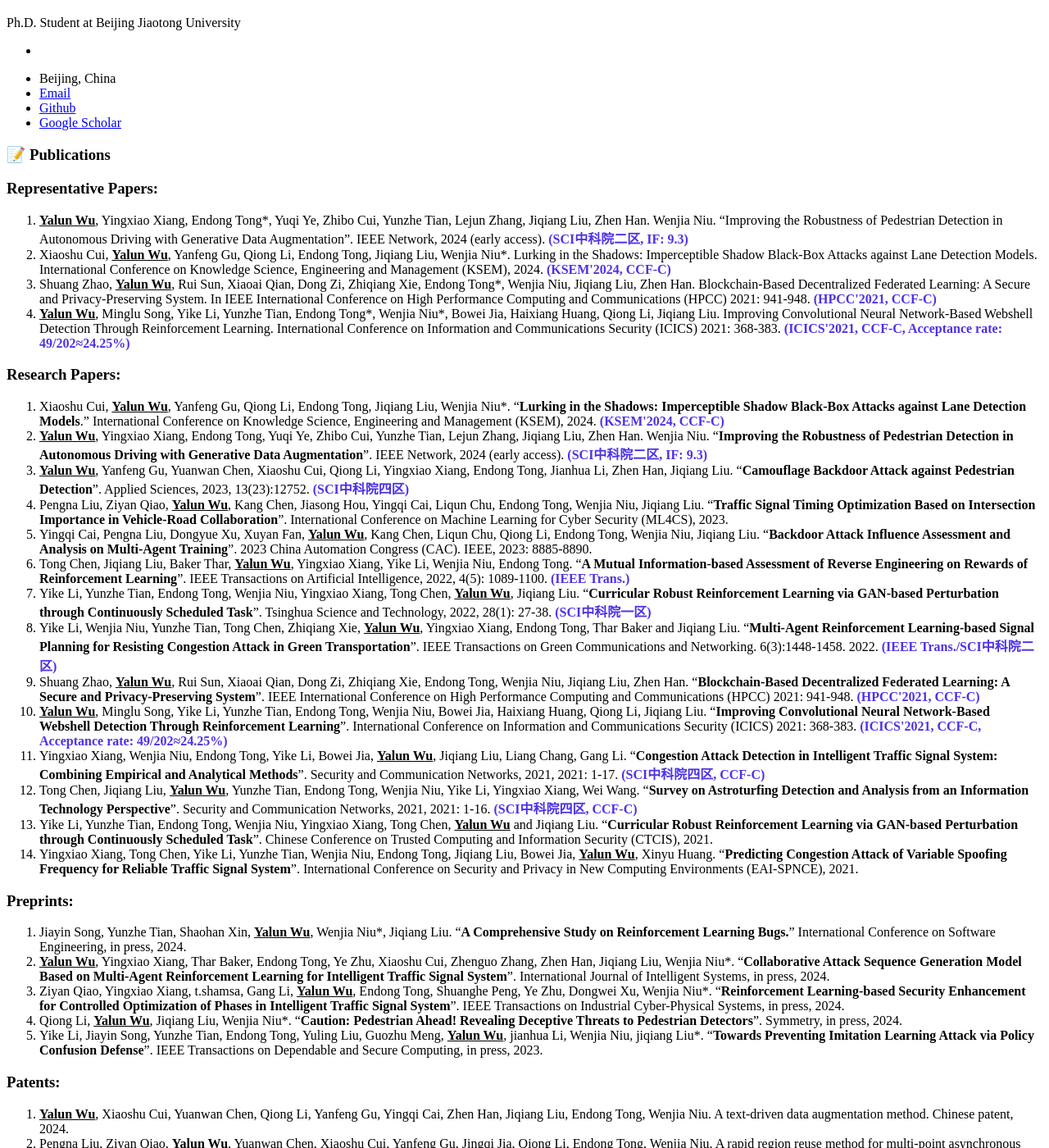
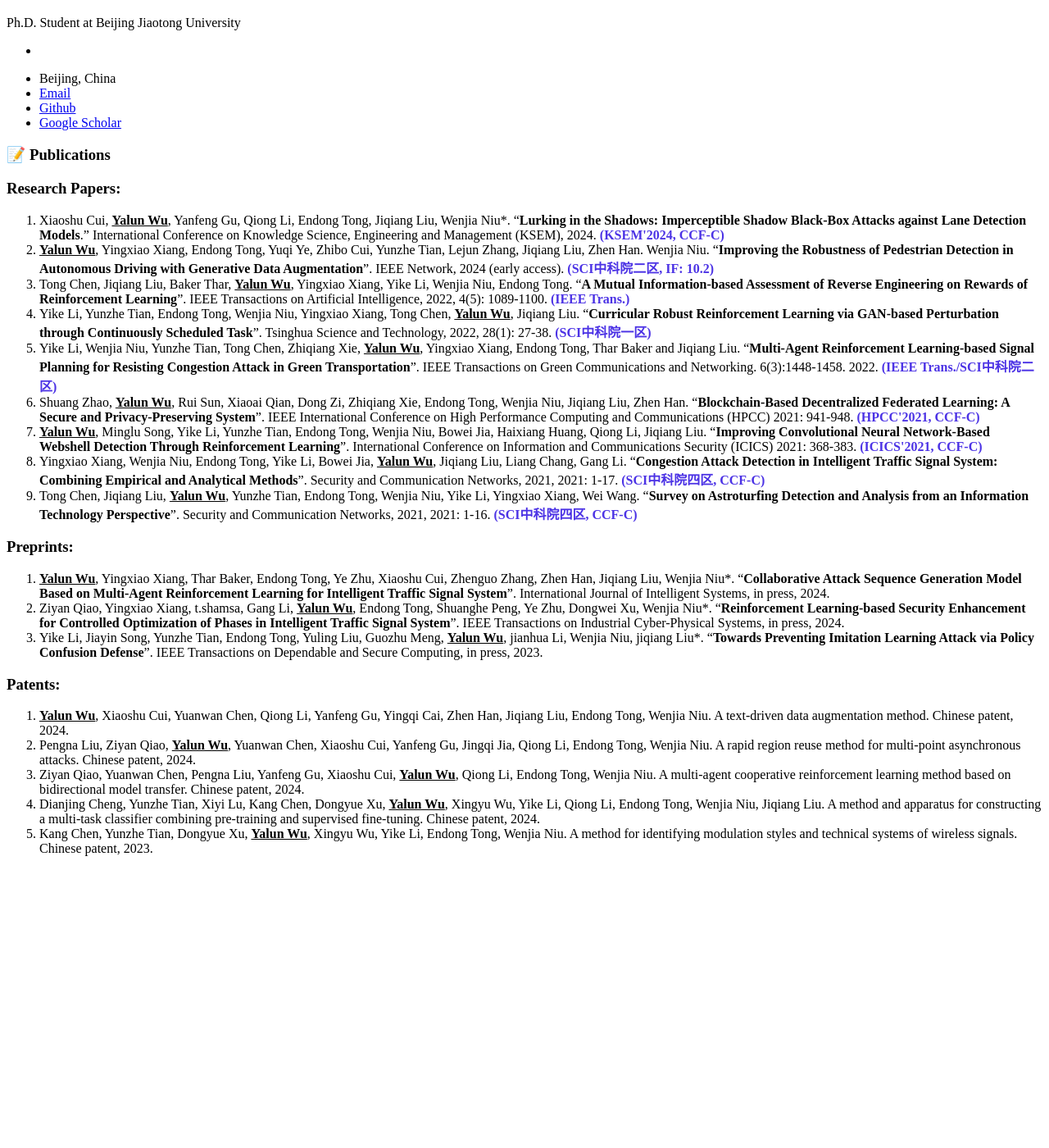
Before and after one commit to Allenpandas/Allenpandas.github.io, a Jekyll site: the page built from _pages/includes/Publications.md, in a window 1280 px wide and 1400 px high, scrolled down 242 px. Shown: the whole window at 82% size. Built offline with Jekyll 4.4.1, drawn with Linux system fonts in a browser that asks for light colours; our own code applies the rules of GitHub Pages for plain Markdown files; after the commit the page ends 1302 px from its top, so only the background shows below that.

Commit message:
update publications

```diff
--- a/_pages/includes/Publications.md
+++ b/_pages/includes/Publications.md
@@ -2,36 +2,22 @@
 
 # 📝 Publications
 
-### Representative Papers:
-
-1. **<u>Yalun Wu</u>**, Yingxiao Xiang, Endong Tong\*, Yuqi Ye, Zhibo Cui, Yunzhe Tian, Lejun Zhang, Jiqiang Liu, Zhen Han. Wenjia Niu. "Improving the Robustness of Pedestrian Detection in Autonomous Driving with Generative Data Augmentation". IEEE Network, 2024 (early access). <font color="#4C33E5"><b>(SCI中科院二区, IF: 9.3)</b></font>
-2. Xiaoshu Cui, **<u>Yalun Wu</u>**, Yanfeng Gu, Qiong Li, Endong Tong, Jiqiang Liu, Wenjia Niu\*. Lurking in the Shadows: Imperceptible Shadow Black-Box Attacks against Lane Detection Models. International Conference on Knowledge Science, Engineering and Management (KSEM), 2024. <font color="#4C33E5"><b>(KSEM'2024, CCF-C)</b></font>
-3. Shuang Zhao, **<u>Yalun Wu</u>**, Rui Sun, Xiaoai Qian, Dong Zi, Zhiqiang Xie, Endong Tong\*, Wenjia Niu, Jiqiang Liu, Zhen Han. Blockchain-Based Decentralized Federated Learning: A Secure and Privacy-Preserving System. In IEEE International Conference on High Performance Computing and Communications (HPCC) 2021: 941-948. <font color="#4C33E5"><b>(HPCC'2021, CCF-C)</b></font>
-4. **<u>Yalun Wu</u>**, Minglu Song, Yike Li, Yunzhe Tian, Endong Tong\*, Wenjia Niu\*, Bowei Jia, Haixiang Huang, Qiong Li, Jiqiang Liu. Improving Convolutional Neural Network-Based Webshell Detection Through Reinforcement Learning. International Conference on Information and Communications Security (ICICS)  2021: 368-383. <font color="#4C33E5"><b>(ICICS'2021, CCF-C, Acceptance rate: 49/202≈24.25%)</b></font>
-
 ### Research Papers:
 
 1. Xiaoshu Cui, **<u>Yalun Wu</u>**, Yanfeng Gu, Qiong Li, Endong Tong, Jiqiang Liu, Wenjia Niu\*. "**Lurking in the Shadows: Imperceptible Shadow Black-Box Attacks against Lane Detection Models**." International Conference on Knowledge Science, Engineering and Management (KSEM), 2024. <font color="#4C33E5"><b>(KSEM'2024, CCF-C)</b></font>
-2. **<u>Yalun Wu</u>**, Yingxiao Xiang, Endong Tong, Yuqi Ye, Zhibo Cui, Yunzhe Tian, Lejun Zhang, Jiqiang Liu, Zhen Han. Wenjia Niu. "**Improving the Robustness of Pedestrian Detection in Autonomous Driving with Generative Data Augmentation**". IEEE Network, 2024 (early access). <font color="#4C33E5"><b>(SCI中科院二区, IF: 9.3)</b></font>
-3. **<u>Yalun Wu</u>**, Yanfeng Gu, Yuanwan Chen, Xiaoshu Cui, Qiong Li, Yingxiao Xiang, Endong Tong, Jianhua Li, Zhen Han, Jiqiang Liu. "**Camouflage Backdoor Attack against Pedestrian Detection**". Applied Sciences, 2023, 13(23):12752. <font color="#4C33E5"><b>(SCI中科院四区)</b></font>
-4. Pengna Liu, Ziyan Qiao, **<u>Yalun Wu</u>**, Kang Chen, Jiasong Hou, Yingqi Cai, Liqun Chu, Endong Tong, Wenjia Niu, Jiqiang Liu. "**Traffic Signal Timing Optimization Based on Intersection Importance in Vehicle-Road Collaboration**". International Conference on Machine Learning for Cyber Security (ML4CS), 2023.
-5. Yingqi Cai, Pengna Liu, Dongyue Xu, Xuyan Fan, **<u>Yalun Wu</u>**, Kang Chen, Liqun Chu, Qiong Li, Endong Tong, Wenjia Niu, Jiqiang Liu. "**Backdoor Attack Influence Assessment and Analysis on Multi-Agent Training**". 2023 China Automation Congress (CAC). IEEE, 2023: 8885-8890.
+2. **<u>Yalun Wu</u>**, Yingxiao Xiang, Endong Tong, Yuqi Ye, Zhibo Cui, Yunzhe Tian, Lejun Zhang, Jiqiang Liu, Zhen Han. Wenjia Niu. "**Improving the Robustness of Pedestrian Detection in Autonomous Driving with Generative Data Augmentation**". IEEE Network, 2024 (early access). <font color="#4C33E5"><b>(SCI中科院二区, IF: 10.2)</b></font>
 6. Tong Chen, Jiqiang Liu, Baker Thar, **<u>Yalun Wu</u>**, Yingxiao Xiang, Yike Li, Wenjia Niu, Endong Tong. "**A Mutual Information-based Assessment of Reverse Engineering on Rewards of Reinforcement Learning**". IEEE Transactions on Artificial Intelligence, 2022, 4(5): 1089-1100.  <font color="#4C33E5"><b>(IEEE Trans.)</b></font>
 7. Yike Li, Yunzhe Tian, Endong Tong, Wenjia Niu, Yingxiao Xiang, Tong Chen, **<u>Yalun Wu</u>**, Jiqiang Liu. "**Curricular Robust Reinforcement Learning via GAN-based Perturbation through Continuously Scheduled Task**". Tsinghua Science and Technology, 2022, 28(1): 27-38.  <font color="#4C33E5"><b>(SCI中科院一区)</b></font>
 8. Yike Li, Wenjia Niu, Yunzhe Tian, Tong Chen, Zhiqiang Xie, **<u>Yalun Wu</u>**, Yingxiao Xiang, Endong Tong, Thar Baker and Jiqiang Liu. "**Multi-Agent Reinforcement Learning-based Signal Planning for Resisting Congestion Attack in Green Transportation**". IEEE Transactions on Green Communications and Networking. 6(3):1448-1458. 2022.  <font color="#4C33E5"><b>(IEEE Trans./SCI中科院二区)</b></font>
 9. Shuang Zhao, **<u>Yalun Wu</u>**, Rui Sun, Xiaoai Qian, Dong Zi, Zhiqiang Xie, Endong Tong, Wenjia Niu, Jiqiang Liu, Zhen Han. "**Blockchain-Based Decentralized Federated Learning: A Secure and Privacy-Preserving System**". IEEE International Conference on High Performance Computing and Communications (HPCC) 2021: 941-948. <font color="#4C33E5"><b>(HPCC'2021, CCF-C)</b></font>
-10. **<u>Yalun Wu</u>**, Minglu Song, Yike Li, Yunzhe Tian, Endong Tong, Wenjia Niu, Bowei Jia, Haixiang Huang, Qiong Li, Jiqiang Liu. "**Improving Convolutional Neural Network-Based Webshell Detection Through Reinforcement Learning**". International Conference on Information and Communications Security (ICICS)  2021: 368-383. <font color="#4C33E5"><b>(ICICS'2021, CCF-C, Acceptance rate: 49/202≈24.25%)</b></font>
+10. **<u>Yalun Wu</u>**, Minglu Song, Yike Li, Yunzhe Tian, Endong Tong, Wenjia Niu, Bowei Jia, Haixiang Huang, Qiong Li, Jiqiang Liu. "**Improving Convolutional Neural Network-Based Webshell Detection Through Reinforcement Learning**". International Conference on Information and Communications Security (ICICS)  2021: 368-383. <font color="#4C33E5"><b>(ICICS'2021, CCF-C)</b></font>
 11. Yingxiao Xiang, Wenjia Niu, Endong Tong, Yike Li, Bowei Jia, **<u>Yalun Wu</u>**, Jiqiang Liu, Liang Chang, Gang Li. "**Congestion Attack Detection in Intelligent Traffic Signal System: Combining Empirical and Analytical Methods**". Security and Communication Networks, 2021, 2021: 1-17. <font color="#4C33E5"><b>(SCI中科院四区, CCF-C)</b></font>
 12. Tong Chen, Jiqiang Liu, **<u>Yalun Wu</u>**, Yunzhe Tian, Endong Tong, Wenjia Niu, Yike Li, Yingxiao Xiang, Wei Wang. "**Survey on Astroturfing Detection and Analysis from an Information Technology Perspective**". Security and Communication Networks, 2021, 2021: 1-16. <font color="#4C33E5"><b>(SCI中科院四区, CCF-C)</b></font>
-13. Yike Li, Yunzhe Tian, Endong Tong, Wenjia Niu, Yingxiao Xiang, Tong Chen, **<u>Yalun Wu</u>** and Jiqiang Liu. "**Curricular Robust Reinforcement Learning via GAN-based Perturbation through Continuously Scheduled Task**". Chinese Conference on Trusted Computing and Information Security (CTCIS), 2021.
-14. Yingxiao Xiang, Tong Chen, Yike Li, Yunzhe Tian, Wenjia Niu, Endong Tong, Jiqiang Liu, Bowei Jia, **<u>Yalun Wu</u>**, Xinyu Huang. "**Predicting Congestion Attack of Variable Spoofing Frequency for Reliable Traffic Signal System**". International Conference on Security and Privacy in New Computing Environments (EAI-SPNCE), 2021.
 
 ### Preprints:
 
-1. Jiayin Song, Yunzhe Tian, Shaohan Xin, **<u>Yalun Wu</u>**, Wenjia Niu\*, Jiqiang Liu. "**A Comprehensive Study on Reinforcement Learning Bugs.**" International Conference on Software Engineering, in press, 2024.
-2. **<u>Yalun Wu</u>**,  Yingxiao Xiang, Thar Baker, Endong Tong, Ye Zhu, Xiaoshu Cui, Zhenguo Zhang, Zhen Han,  Jiqiang Liu, Wenjia Niu\*. "**Collaborative Attack Sequence Generation Model Based on Multi-Agent Reinforcement Learning for Intelligent Traffic Signal System**". International Journal of Intelligent Systems, in press, 2024.
+1. **<u>Yalun Wu</u>**,  Yingxiao Xiang, Thar Baker, Endong Tong, Ye Zhu, Xiaoshu Cui, Zhenguo Zhang, Zhen Han,  Jiqiang Liu, Wenjia Niu\*. "**Collaborative Attack Sequence Generation Model Based on Multi-Agent Reinforcement Learning for Intelligent Traffic Signal System**". International Journal of Intelligent Systems, in press, 2024.
 3. Ziyan Qiao, Yingxiao Xiang, t.shamsa, Gang Li, **<u>Yalun Wu</u>**, Endong Tong, Shuanghe Peng, Ye Zhu, Dongwei Xu, Wenjia Niu\*. "**Reinforcement Learning-based Security Enhancement for Controlled Optimization of Phases in Intelligent Traffic Signal System**". IEEE Transactions on Industrial Cyber-Physical Systems, in press, 2024.
-4. Qiong Li, **<u>Yalun Wu</u>**, Jiqiang Liu, Wenjia Niu\*. "**Caution: Pedestrian Ahead! Revealing Deceptive Threats to Pedestrian Detectors**". Symmetry, in press, 2024.
 5. Yike Li, Jiayin Song, Yunzhe Tian, Endong Tong, Yuling Liu, Guozhu Meng, **<u>Yalun Wu</u>**, jianhua Li, Wenjia Niu, jiqiang Liu\*. "**Towards Preventing Imitation Learning Attack via Policy Confusion Defense**". IEEE Transactions on Dependable and Secure Computing, in press, 2023.
 
 ### Patents:
```
